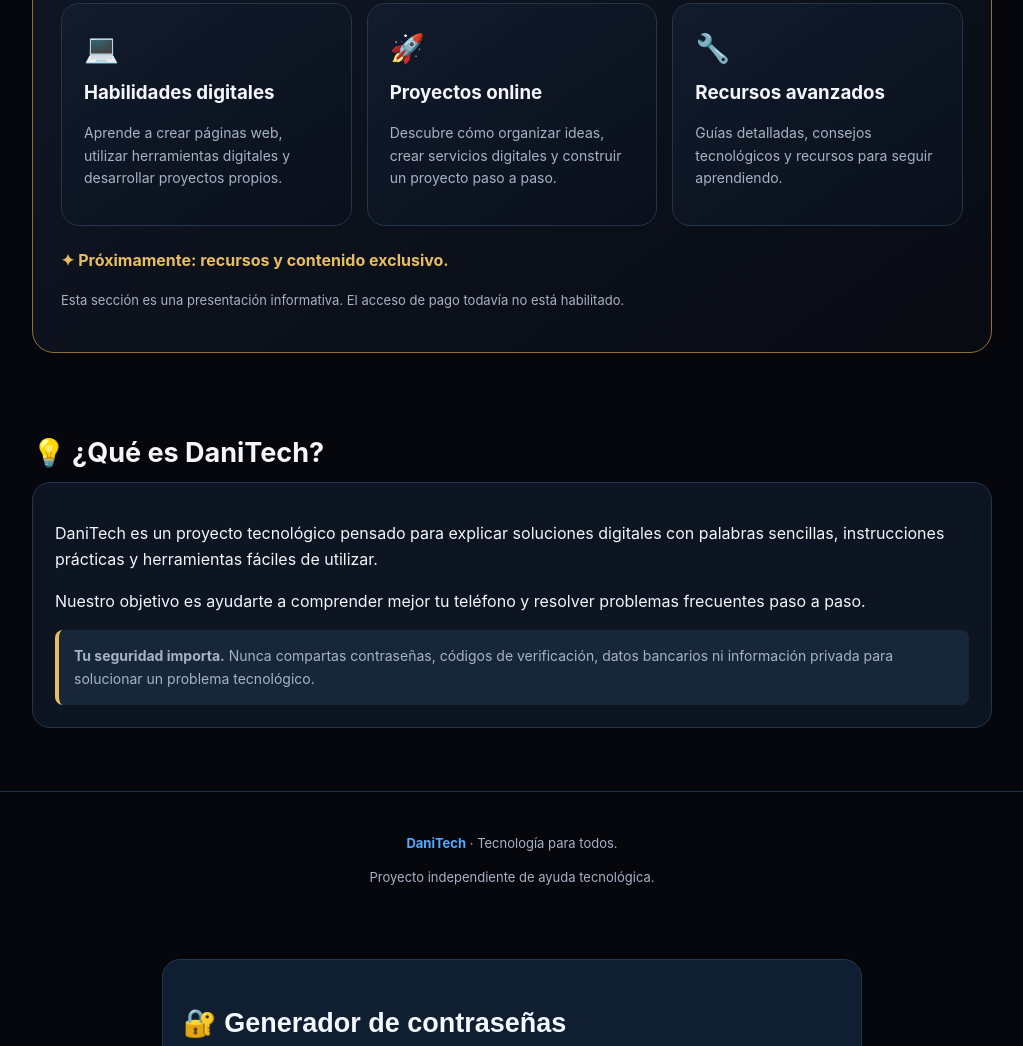
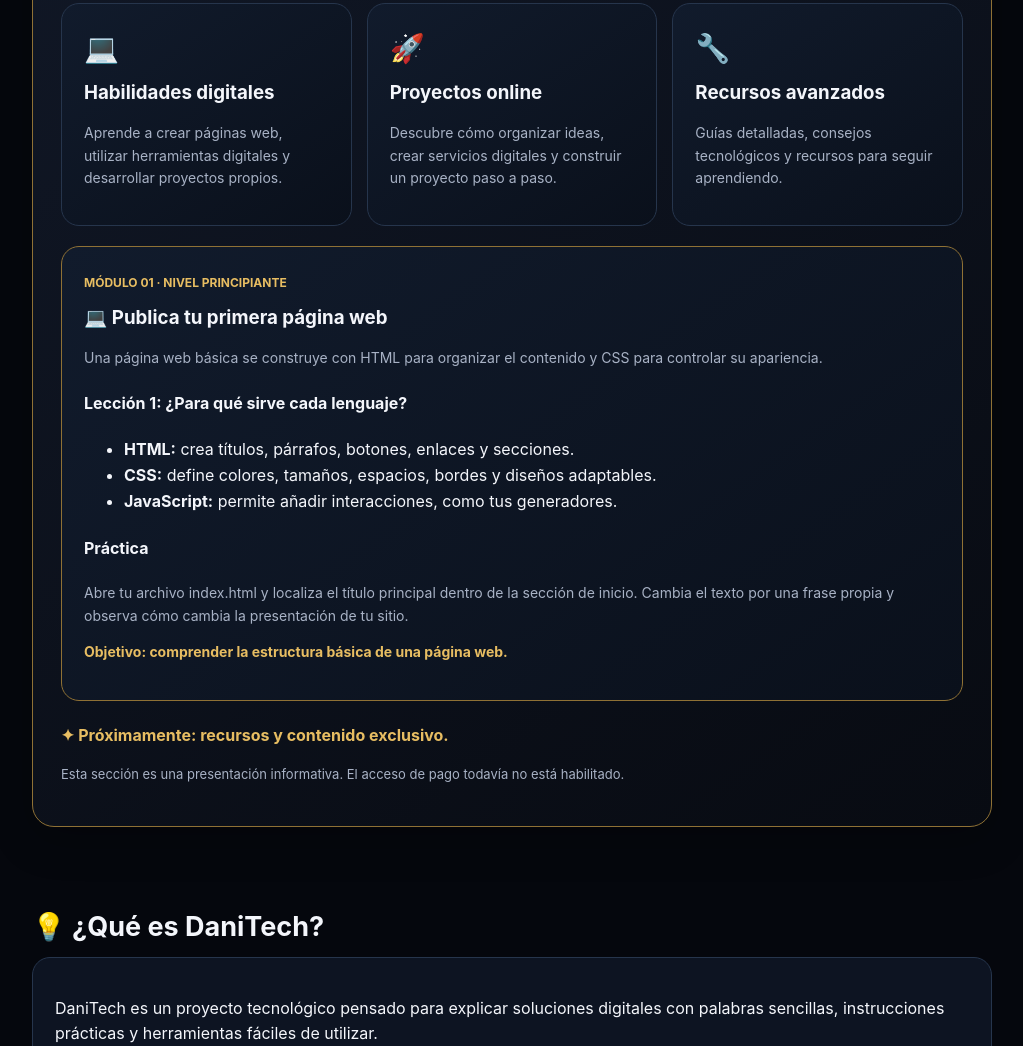
Before and after one commit to danielRodriguez028-afk/Danitech, a plain HTML site: page index.html in a window 1280 px wide. Shown: the part 2282-3328 px from the top of the page, without its empty margins (128-1151 px from the left). Drawn offline with Linux system fonts and the light colour scheme.

Commit message:
Add beginner module for web development lessons
Added a new article section for beginner web development module with lessons on HTML, CSS, and JavaScript.

```diff
--- a/index.html
+++ b/index.html
@@ -433,6 +433,38 @@
       </article>
     </div>
 
+<article class="card" style="margin-top:20px;border-color:#8f7135;">
+  <span style="color:#e7bd62;font-size:12px;font-weight:bold;">
+    MÓDULO 01 · NIVEL PRINCIPIANTE
+  </span>
+
+  <h3>💻 Publica tu primera página web</h3>
+
+  <p>
+    Una página web básica se construye con HTML para organizar el contenido
+    y CSS para controlar su apariencia.
+  </p>
+
+  <h4>Lección 1: ¿Para qué sirve cada lenguaje?</h4>
+
+  <ul>
+    <li><strong>HTML:</strong> crea títulos, párrafos, botones, enlaces y secciones.</li>
+    <li><strong>CSS:</strong> define colores, tamaños, espacios, bordes y diseños adaptables.</li>
+    <li><strong>JavaScript:</strong> permite añadir interacciones, como tus generadores.</li>
+  </ul>
+
+  <h4>Práctica</h4>
+
+  <p>
+    Abre tu archivo index.html y localiza el título principal dentro de
+    la sección de inicio. Cambia el texto por una frase propia y observa
+    cómo cambia la presentación de tu sitio.
+  </p>
+
+  <p style="color:#e7bd62;font-weight:bold;">
+    Objetivo: comprender la estructura básica de una página web.
+  </p>
+</article>
     <p style="color:#e7bd62;font-weight:bold;margin-top:22px;">
       ✦ Próximamente: recursos y contenido exclusivo.
     </p>
```
